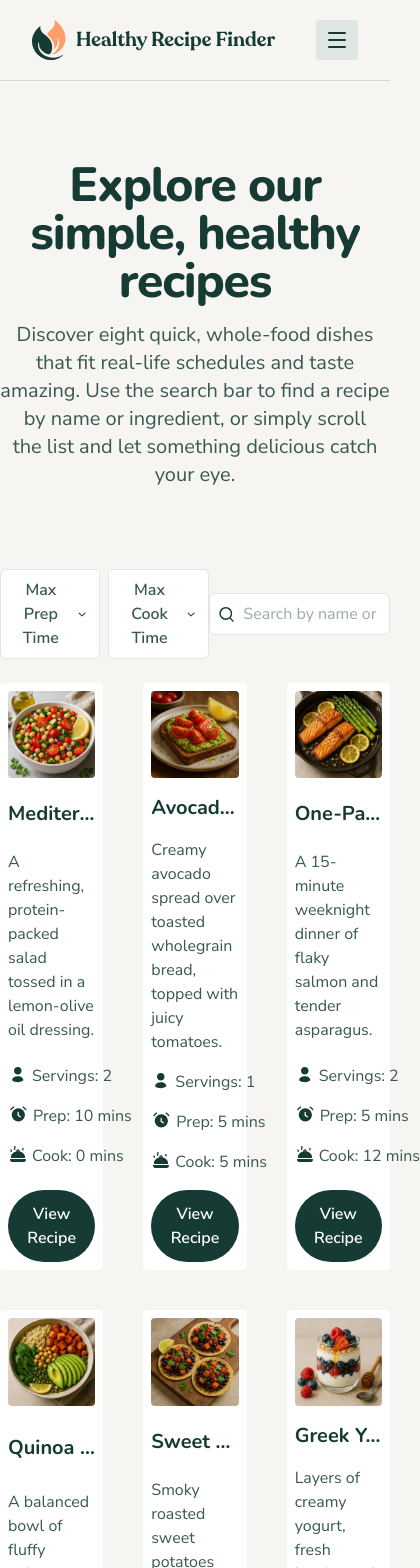
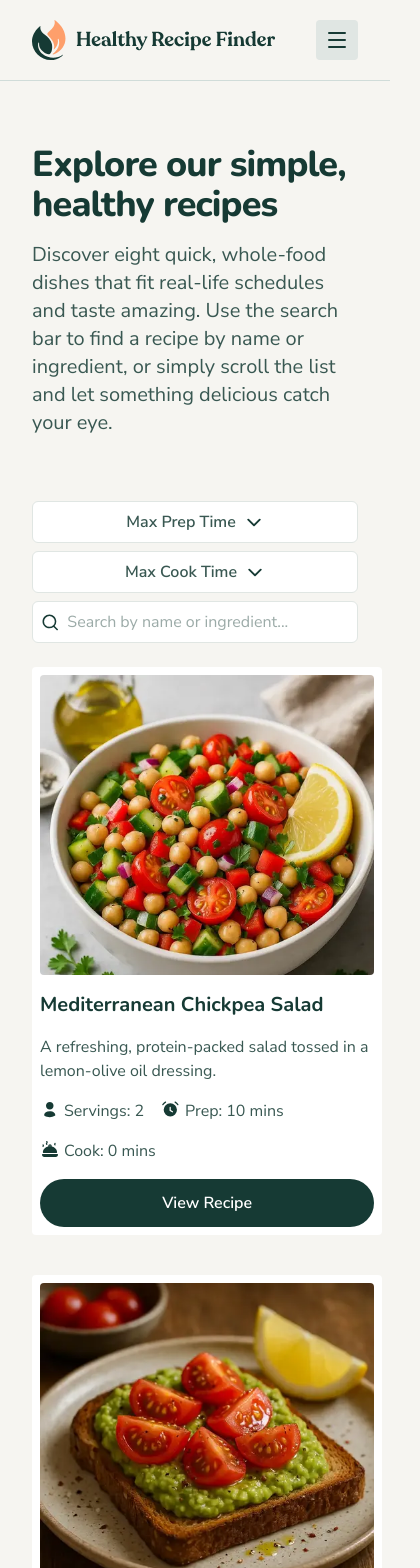
Before and after one commit to jaymiyam/frontend-mentor-recipe-finder, a Next.js app: page /recipes in a window 390 px wide. Shown: the top 1568 px of the page, 420 px wide, since content can reach past the window. Built offline with nearby package versions, Linux system fonts and the light colour scheme.

Commit message:
responsiveness

```diff
--- a/app/about/page.tsx
+++ b/app/about/page.tsx
@@ -83,7 +83,7 @@ export default function AboutPage() {
       </AboutFeatures>
       <section>
         <div className="max-w-[1200px] mx-8 xl:mx-auto">
-          <div className="py-24 flex flex-col md:flex-row items-center justify-between gap-14">
+          <div className="py-20 md:py-24 flex flex-col md:flex-row items-center justify-between gap-14">
             <div className="flex flex-col gap-6 items-start justify-center">
               <h2 className="font-heading text-neutral-900 font-extrabold text-4xl md:text-5xl leading-tight">
                 Beyond the plate
--- a/app/page.tsx
+++ b/app/page.tsx
@@ -12,7 +12,7 @@ export default function HomePage() {
   return (
     <>
       <section className="w-full bg-[url('/images/pattern-squiggle-1.svg')] bg-contain bg-no-repeat bg-[center_top_17%]">
-        <div className="max-w-[1200px] mx-8 xl:mx-auto pt-20 pb-24">
+        <div className="max-w-[1200px] mx-8 xl:mx-auto pt-16 md:pt-20 pb-20 md:pb-24">
           <div className="text-left md:text-center flex flex-col items-start md:items-center justify-center">
             <h1 className=" font-heading font-extrabold tracking-tight text-neutral-900 text-5xl sm:text-7xl mb-4">
               <span className="relative">
@@ -34,7 +34,7 @@ export default function HomePage() {
               path="/recipes"
             />
           </div>
-          <div className="my-20 rounded-3xl overflow-hidden border-4 md:border-12 border-white bg-white">
+          <div className="my-16 md:my-20 rounded-3xl overflow-hidden border-4 md:border-12 border-white bg-white">
             <Image
               src={hero}
               width={2384}
@@ -44,7 +44,7 @@ export default function HomePage() {
             />
           </div>
           {/* Features Section */}
-          <div className="border-b border-neutral-200 pb-20">
+          <div className="border-b border-neutral-200 pb-16 md:pb-20">
             <h2 className="font-heading font-extrabold tracking-tight text-neutral-900 text-5xl mb-12 text-left md:text-center">
               What you&apos;ll get
             </h2>
@@ -67,7 +67,7 @@ export default function HomePage() {
               />
             </div>
           </div>
-          <div className="flex flex-col md:flex-row items-center justify-between gap-16 pt-20">
+          <div className="flex flex-col md:flex-row items-center justify-between gap-16 pt-16 md:pt-20">
             <div>
               <h2 className="font-heading text-neutral-900 tracking-tight font-extrabold text-5xl mb-4 md:mb-12">
                 Built for real life
--- a/app/recipes/[id]/page.jsx
+++ b/app/recipes/[id]/page.jsx
@@ -20,8 +20,9 @@ const RecipePage = async ({ params }) => {
 
   return (
     <section>
-      <div className="max-w-[1200px] mx-auto">
-        <div className="py-20 border-b border-b-neutral-200">
+      <div className="max-w-[1200px] mx-8 xl:mx-auto">
+        <div className="py-16 md:py-20 border-b border-b-neutral-200">
+          {/* Breadcrumbs */}
           <div className="mb-4 text-lg">
             <Link href="/recipes" className="opacity-80">
               Recipes /{' '}
@@ -30,7 +31,8 @@ const RecipePage = async ({ params }) => {
               {recipe.title}
             </span>
           </div>
-          <div className="grid grid-cols-2 gap-14">
+          {/* Recipe main content */}
+          <div className="grid md:grid-cols-2 gap-10 md:gap-14">
             <div className="relative">
               <Image
                 src={recipe.image.large}
@@ -41,13 +43,13 @@ const RecipePage = async ({ params }) => {
               />
             </div>
             <div className="flex flex-col gap-6 items-start justify-center">
-              <h2 className="font-heading text-neutral-900 tracking-tight font-extrabold text-5xl leading-tight">
+              <h2 className="font-heading text-neutral-900 tracking-tight font-extrabold text-4xl md:text-5xl leading-tight">
                 {recipe.title}
               </h2>
               <p className="text-xl max-w-[45ch] leading-relaxed">
                 {recipe.overview}
               </p>
-              <div className="flex flex-wrap gap-4 text-base">
+              <div className="flex flex-wrap gap-x-4 gap-y-2 text-base">
                 <span className="flex gap-1 shrink-0 font-semibold text-lg">
                   <svg
                     xmlns="http://www.w3.org/2000/svg"
@@ -127,12 +129,12 @@ const RecipePage = async ({ params }) => {
             </div>
           </div>
         </div>
-        {/* TODO: More recipes */}
-        <div className="py-20 border-b border-b-neutral-200">
+        {/* More recipes */}
+        <div className="py-16 md:py-20 border-b border-b-neutral-200">
           <h2 className="font-heading text-neutral-900 tracking-tight font-bold text-4xl leading-tight mb-6">
             More recipes
           </h2>
-          <div className="w-full grid grid-cols-3 gap-10 pb-20 border-b border-b-neutral-200">
+          <div className="w-full grid md:grid-cols-2 lg:grid-cols-3 gap-10 pb-20 border-b border-b-neutral-200">
             {moreRecipes.map((recipe) => (
               <RecipeCard
                 key={recipe.id}
--- a/app/recipes/page.tsx
+++ b/app/recipes/page.tsx
@@ -22,9 +22,10 @@ export default function RecipesPage() {
 
   return (
     <section>
-      <div className="max-w-[1200px] mx-auto">
-        <div className="py-20 text-center flex flex-col items-center justify-center">
-          <h1 className=" font-heading font-extrabold tracking-tight text-neutral-900 text-5xl mb-4">
+      <div className="max-w-[1200px] mx-8 xl:mx-auto">
+        {/* Hero section */}
+        <div className="py-16 md:py-20 text-left md:text-center text-pretty flex flex-col items-center justify-center">
+          <h1 className=" font-heading font-extrabold tracking-tight text-neutral-900 text-4xl md:text-5xl mb-4">
             Explore our simple, healthy recipes
           </h1>
           <p className="text-xl max-w-[60ch] text-pretty">
@@ -44,7 +45,7 @@ export default function RecipesPage() {
           onMaxPreptimeChange={setMaxPreptime}
         />
         {/* Recipe Cards Grid */}
-        <div className="w-full grid grid-cols-3 gap-10 pb-20 border-b border-b-neutral-200">
+        <div className="w-full grid md:grid-cols-2 lg:grid-cols-3 gap-10 pb-20 border-b border-b-neutral-200">
           {filteredRecipes.length === 0 ? (
             <p>No recipes found</p>
           ) : (
--- a/components/AboutFeatures.tsx
+++ b/components/AboutFeatures.tsx
@@ -8,7 +8,7 @@ type AboutFeaturesProps = {
 export default function AboutFeatures({ title, children }: AboutFeaturesProps) {
   return (
     <section className="w-full">
-      <div className="py-24 max-w-[1200px] mx-8 border-b border-b-neutral-200 xl:mx-auto grid gap-6  grid-cols-1 md:grid-cols-[35%_65%]">
+      <div className="py-16 md:py-24 max-w-[1200px] mx-8 border-b border-b-neutral-200 xl:mx-auto grid gap-6  grid-cols-1 md:grid-cols-[35%_65%]">
         <h3 className="font-heading font-extrabold tracking-tight text-4xl md:text-5xl text-neutral-900 leading-tight">
           {title}
         </h3>
--- a/components/Navbar.tsx
+++ b/components/Navbar.tsx
@@ -99,9 +99,12 @@ export default function Navbar() {
                 Recipes
               </Link>
             </nav>
-            <button className="block w-full px-4 py-3 bg-neutral-900 text-white font-heading font-bold text-xl rounded-xl">
+            <Link
+              href="/recipes"
+              className="block w-full px-4 py-3 bg-neutral-900 text-center text-white font-heading font-bold text-xl rounded-xl"
+            >
               Browser recipes
-            </button>
+            </Link>
           </div>
         )}
       </div>
--- a/components/RecipeCard.tsx
+++ b/components/RecipeCard.tsx
@@ -22,7 +22,7 @@ export default function RecipeCard({
 }: RecipeCardProps) {
   const formattedTitle = title.length > 30 ? `${title.slice(0, 30)}...` : title;
   return (
-    <div className="max-w-[376px] h-full bg-white rounded-sm p-2 flex flex-col gap-4 justify-between leading-tight">
+    <div className="w-full md:max-w-[376px] h-full bg-white rounded-sm p-2 flex flex-col gap-4 justify-between leading-tight">
       <div className="w-full rounded-sm overflow-hidden max-h-[300px]">
         <Image
           src={image}
@@ -34,7 +34,7 @@ export default function RecipeCard({
       </div>
 
       <h3 className="font-bold font-heading text-neutral-900 text-xl whitespace-nowrap overflow-hidden text-ellipsis">
-        {title}
+        {formattedTitle}
       </h3>
       <p className="text-base leading-normal">{overview}</p>
       <div className="flex flex-wrap gap-4 text-base">
--- a/components/RecipeFilterForm.tsx
+++ b/components/RecipeFilterForm.tsx
@@ -23,16 +23,16 @@ const RecipeFilterForm = ({
   const [showMaxPreptime, setShowMaxPreptime] = useState(false);
 
   return (
-    <form className="mb-6 flex justify-between items-center">
-      <div className="flex gap-2 justify-start items-center">
+    <form className="mb-6 flex flex-col gap-2 md:flex-row justify-between md:items-center">
+      <div className="flex flex-col md:flex-row gap-2 justify-start items-center">
         {/* Max prep time filter */}
-        <div className="relative">
+        <div className="relative w-full">
           <button
             onClick={() => setShowMaxPreptime((prev) => !prev)}
             type="button"
-            className="cursor-pointer bg-white py-2 px-3 rounded-md border border-neutral-200 flex justify-between items-center gap-2 text-base font-semibold"
+            className="cursor-pointer w-full bg-white py-2 px-3 rounded-md border border-neutral-200 flex justify-center items-center gap-2 text-base font-semibold"
           >
-            <span>Max Prep Time</span>
+            <span className="whitespace-nowrap">Max Prep Time</span>
             <svg
               xmlns="http://www.w3.org/2000/svg"
               width="20"
@@ -49,7 +49,7 @@ const RecipeFilterForm = ({
             </svg>
           </button>
           {showMaxPreptime && (
-            <fieldset className="absolute mt-1 w-full bg-white py-2 px-3 rounded-md border border-neutral-200">
+            <fieldset className="absolute z-99 mt-1 w-full bg-white py-2 px-3 rounded-md border border-neutral-200">
               <legend className="sr-only">Select maximum prep time:</legend>
 
               <div className="text-base font-semibold py-2">
@@ -98,13 +98,13 @@ const RecipeFilterForm = ({
           )}
         </div>
         {/* Max cook time filter */}
-        <div className="relative">
+        <div className="relative w-full">
           <button
             onClick={() => setShowMaxCooktime((prev) => !prev)}
             type="button"
-            className="cursor-pointer bg-white py-2 px-3 rounded-md border border-neutral-200 flex justify-between items-center gap-2 text-base font-semibold"
+            className="cursor-pointer w-full bg-white py-2 px-3 rounded-md border border-neutral-200 flex justify-center items-center gap-2 text-base font-semibold"
           >
-            <span>Max Cook Time</span>
+            <span className="whitespace-nowrap">Max Cook Time</span>
             <svg
               xmlns="http://www.w3.org/2000/svg"
               width="20"
@@ -121,7 +121,7 @@ const RecipeFilterForm = ({
             </svg>
           </button>
           {showMaxCooktime && (
-            <fieldset className="absolute mt-1 w-full bg-white py-2 px-3 rounded-md border border-neutral-200">
+            <fieldset className="absolute z-99 mt-1 w-full bg-white py-2 px-3 rounded-md border border-neutral-200">
               <legend className="sr-only">Select maximum cook time:</legend>
 
               <div className="text-base font-semibold py-2">
@@ -185,7 +185,7 @@ const RecipeFilterForm = ({
         </div>
       </div>
       {/* Search input */}
-      <div className="bg-white p-2 rounded-md border border-neutral-200 w-[280px] flex items-center gap-2">
+      <div className="bg-white p-2 rounded-md border border-neutral-200 w-full md:w-[280px] flex items-center gap-2">
         <svg
           xmlns="http://www.w3.org/2000/svg"
           width="20"
```
